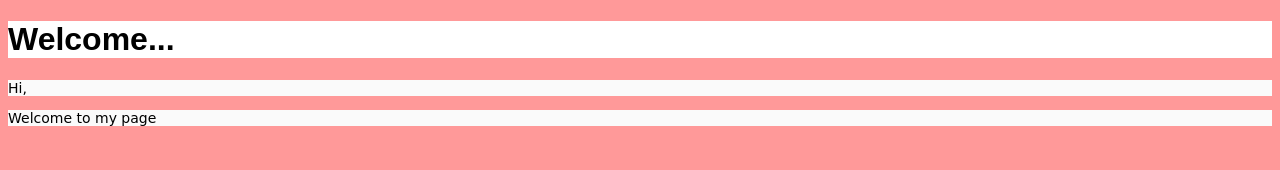
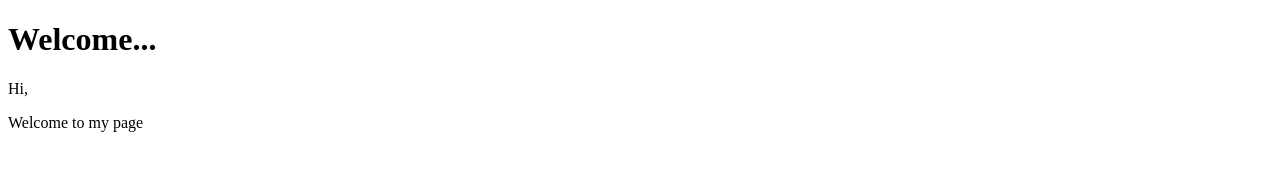
Before and after one commit to Deepz-Ops/SampleProject-AWS, a plain HTML site: page index.html in a window 1280 px wide. Drawn offline with Linux system fonts and the light colour scheme.

Commit message:
Update index.html

```diff
--- a/index.html
+++ b/index.html
@@ -6,11 +6,6 @@
 Deepan</title>
 <meta name="viewport" content="width=device-width, initial-scale=1">
 <meta name="keywords" content="sample web page">
-<style>
-body {background-color:#ff9999;background-repeat:no-repeat;background-position:top left;background-attachment:fixed;}
-h1{font-family:Arial, sans-serif;color:#000000;background-color:#ffffff;}
-p {font-family:Cursive;font-size:14px;font-style:normal;font-weight:normal;color:#000000;background-color:#fafafa;}
-</style>
 </head>
 <body>
 <h1>Welcome...</h1>
```
